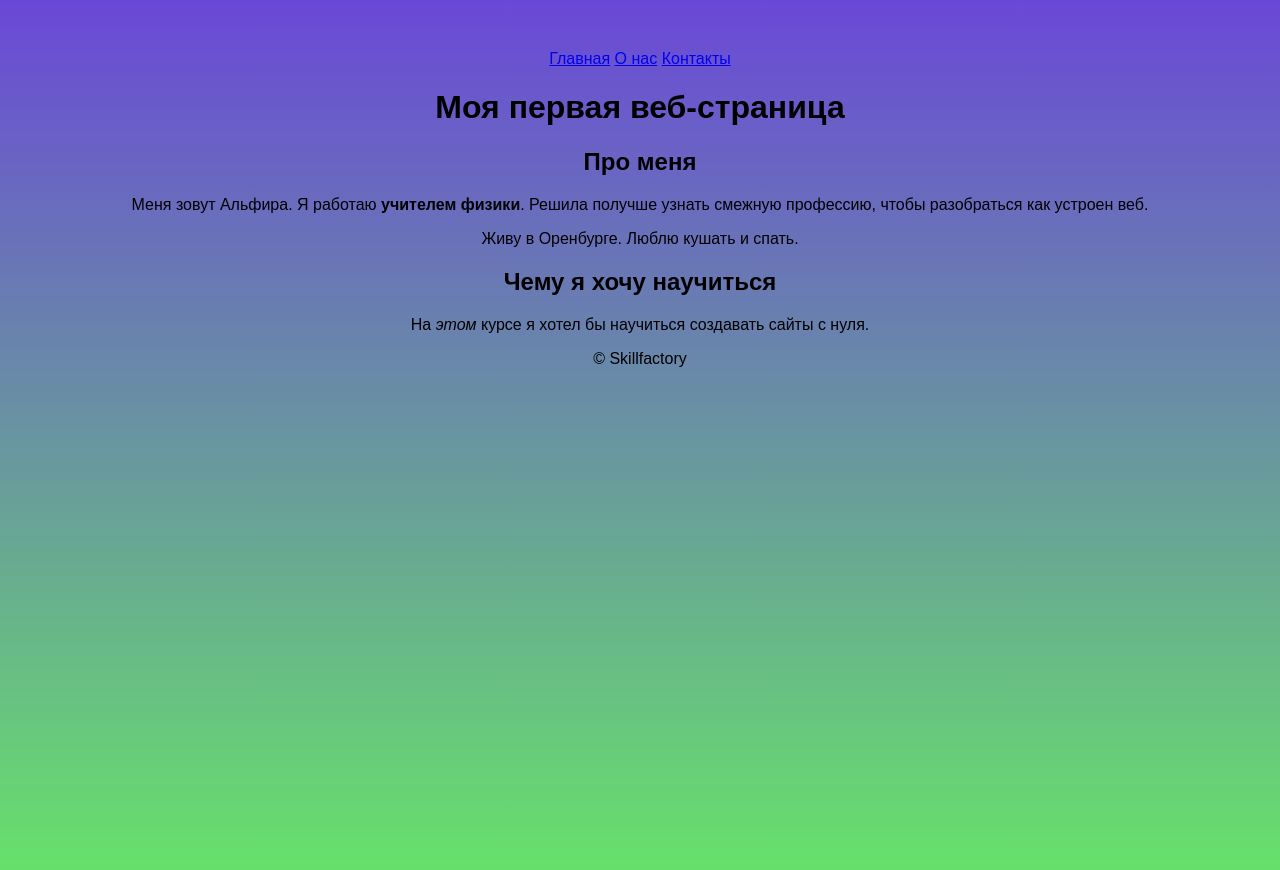
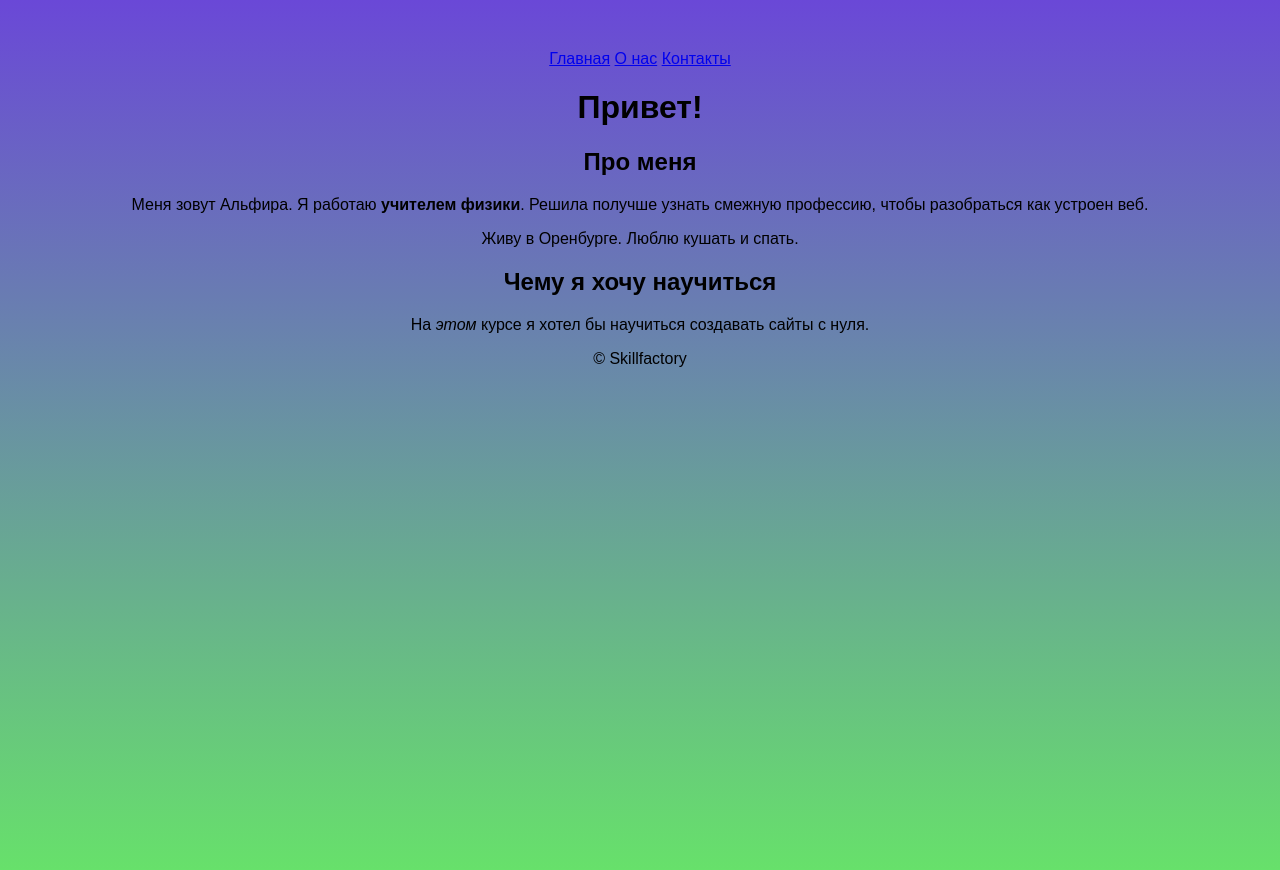
Before and after one commit to FankaPanik/newprogect, a plain HTML site: page index.html in a window 1280 px wide. Drawn offline with Linux system fonts and the light colour scheme.

Commit message:
добавили приветствие

```diff
--- a/index.html
+++ b/index.html
@@ -12,7 +12,7 @@
     	<a href="pages/contacts.html">Контакты</a>
     </header>
     <main>
-    	<h1>Моя первая веб-страница</h1>
+    	<h1>Привет!</h1>
         <h2>Про меня</h2>
         <p>Меня зовут Альфира. Я работаю <strong>учителем физики</strong>. Решила получше узнать смежную профессию, чтобы разобраться как устроен веб.</p>
         <p>Живу в Оренбурге. Люблю кушать и спать.</p>
```
